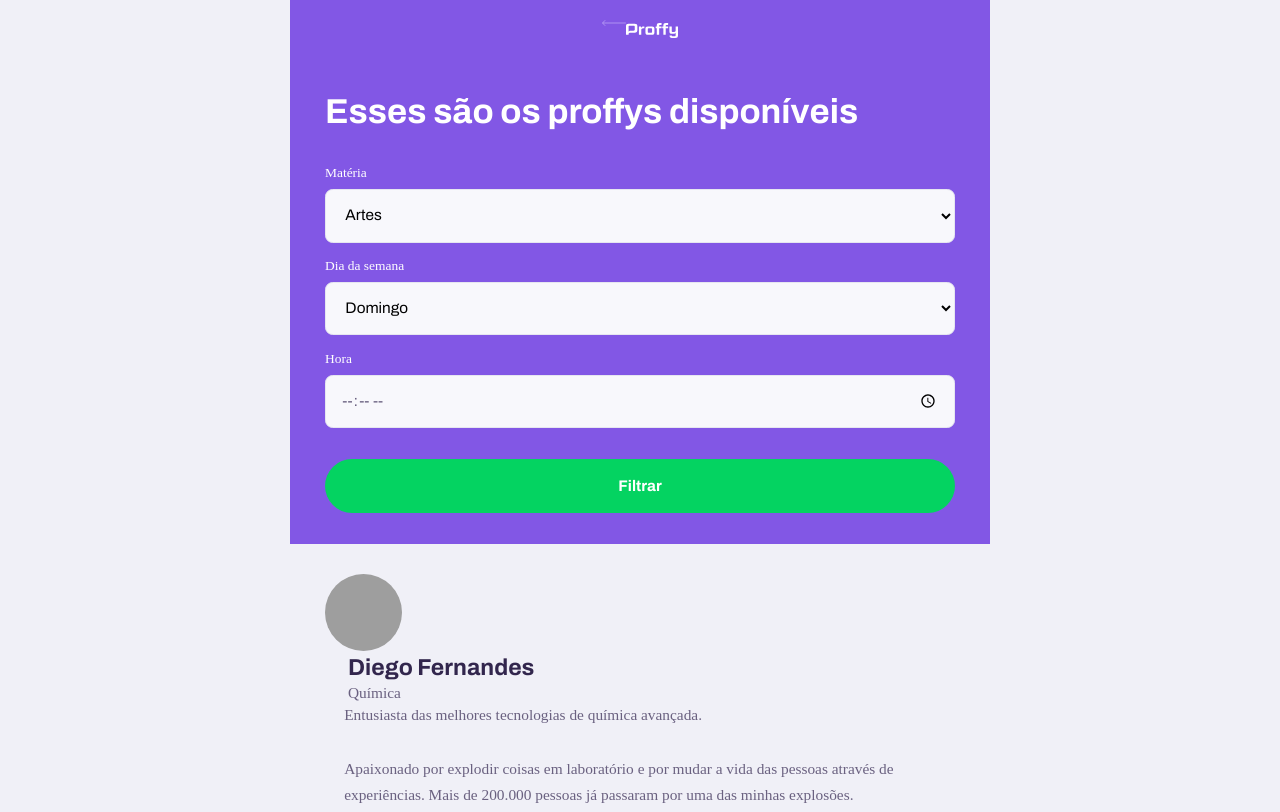
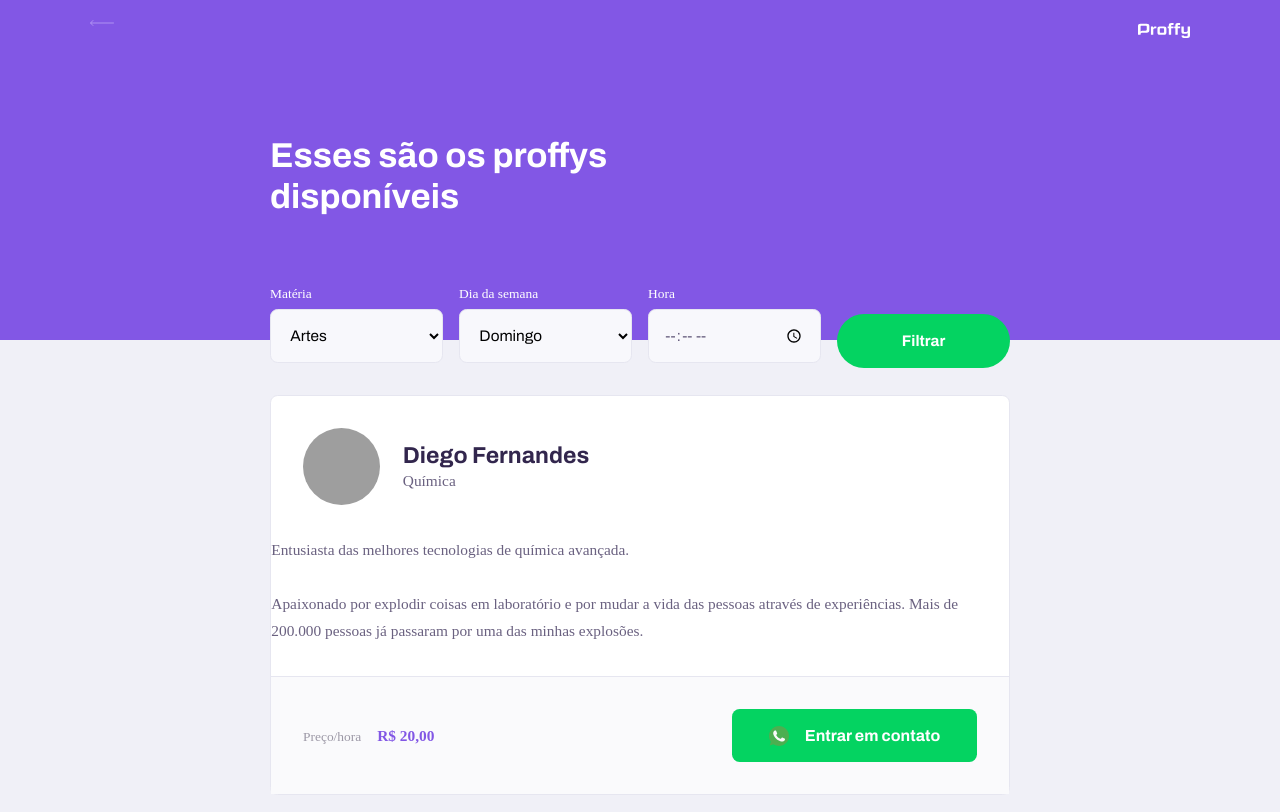
Before and after one commit to 6abi/Proffy, a plain HTML site: page study.html in a window 1280 px wide. Shown: the top 812 px of the page. Drawn offline with Linux system fonts and the light colour scheme; grey boxes are pictures that could not be loaded; a script that the page names is missing.

Commit message:
finalizalição css, ajuste header

```diff
--- a/partials/page-study.css
+++ b/partials/page-study.css
@@ -11,8 +11,9 @@
 }
 
 .page-header .top-bar-container{
-    height: 90%;
+    width: 90%;
     margin: 0 auto;
+
     display: flex;
     align-items: center;
     justify-content: space-between;
@@ -35,6 +36,7 @@
 .page-header .header-content {
     width: 90%;
     margin: 3.2rem auto;
+    position: relative;
 }
 
 .page-header .header-content strong{
@@ -64,10 +66,12 @@
     border-radius: 8rem;
     cursor: pointer;
     font: 700 1.6rem Archivo;
+
     display: flex;
     align-items: center;
     justify-content: center;
     text-decoration: none;
+
     transition: background 0.2s;
     margin-top: 3.2rem;
 }
@@ -107,7 +111,7 @@
 
     position: absolute;
     left: 1.6rem;
-    bottom: 0px;
+    bottom: 0;
 }
 
 #page-study main{
@@ -115,18 +119,17 @@
     width: 90%;
 }
 
-#teacher-item{
+.teacher-item{
     background-color: var(--color-box-base);
     border: 1px solid var(--color-line-in-white);
     border-radius: 0.8rem;
     margin-top: 2.4rem;
 }
 
-#teacher-item{
+.teacher-item header{
     padding: 3.2rem 2rem;
     display: flex;
     align-items: center;
-
 }
 
 .teacher-item header img{
@@ -151,7 +154,7 @@
     margin-top: .4rem;
 }
 
-.teacher-item p{
+.teacher-item > p{
     padding: 0 2rem;
     font-size: 1.6rem;
     line-height: 2.8rem;
@@ -204,3 +207,74 @@
 .teacher-item footer button:hover{
     background: var(--color-secondary-dark);
 }
+
+@media(min-width:700px){
+    #page-study #container{
+        max-width: 100vw;
+    }
+
+    .page-header{
+        height: 340px;
+    }
+
+    .page-header .top-bar-container{
+        max-width: 1100px;
+    }
+
+    .page-header .header-content{
+        max-width: 740px;
+        margin: 0 auto;
+        flex: 1 1;
+        padding-bottom: 48px;
+        display: flex;
+        flex-direction: column;
+        justify-content: center;
+        position: rela;
+    }
+
+    .page-header .header-content strong{
+        max-width: 350px;
+    }
+
+    .teacher-item header,
+    .teacher-item footer{
+        padding: 32px;
+    }
+
+    #search-teachers{
+        display: grid;
+        grid-template-columns: repeat(4, 1fr);
+        gap: 16px;
+        position: absolute;
+        bottom: -28px;
+
+    }
+
+    #page-study main{
+        padding: 32px 0;
+        max-width: 740px;
+        margin: 0 auto;
+    }
+
+    #search-teachers .select-block{
+        margin-bottom: 0;
+    }
+
+    .teacher-item > p{
+        padding: 0.32px;
+    }
+    .teacher-item footer p strong{
+        display: initial;
+        margin-left: 16px;
+    }
+
+    .teacher-item footer button {
+        width: 245px;
+        font-size: 16px;
+        justify-content: center;
+    }
+
+    .teacher-item footer button img{
+        margin-right: 16px;
+    }
+}
```
